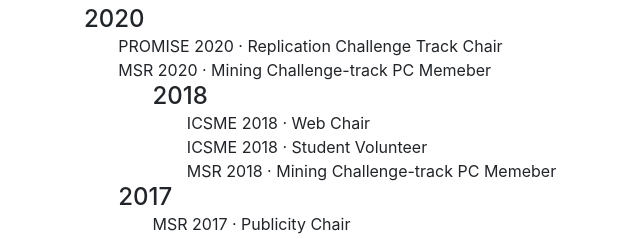
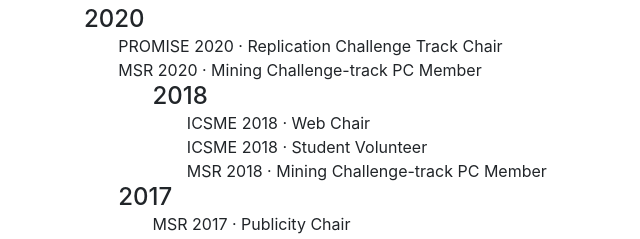
Before and after one commit to Gemarodri/PersonalWeb, a website with bundled scripts: page index.html in a window 1280 px wide. Shown: the part 4357-4596 px from the top of the page, 236-876 px from the left. Built offline with nearby package versions, Linux system fonts and the light colour scheme; a web font is replaced by a local one.

Commit message:
Update index.html

```diff
--- a/index.html
+++ b/index.html
@@ -294,13 +294,13 @@
           <h4 class="mb-0">2020</h4>
             <ul class="fa-ul mb-0">
               <li> PROMISE 2020 · Replication Challenge Track Chair </li>
-              <li> MSR 2020 · Mining Challenge-track PC Memeber </li>
+              <li> MSR 2020 · Mining Challenge-track PC Member </li>
             <ul class="fa-ul mb-0">
           <h4 class="mb-0">2018</h4>
             <ul class="fa-ul mb-0">
               <li> ICSME 2018 · Web Chair</li>
               <li> ICSME 2018 · Student Volunteer </li>
-              <li> MSR 2018 · Mining Challenge-track PC Memeber</li>
+              <li> MSR 2018 · Mining Challenge-track PC Member</li>
             </ul>
 <!--            <li>
               <i class="fa-li fa fa-trophy text-warning"></i>
```
